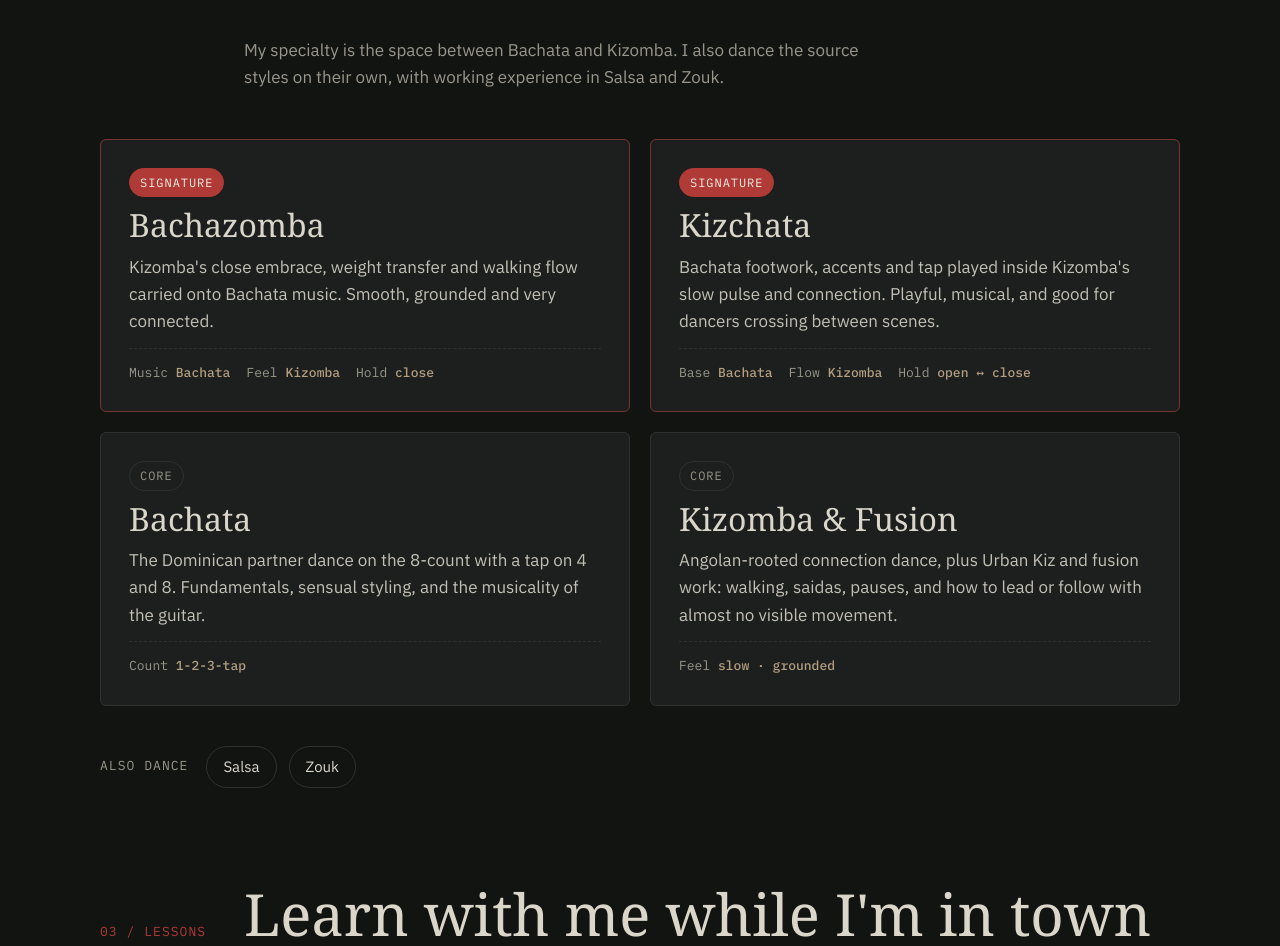
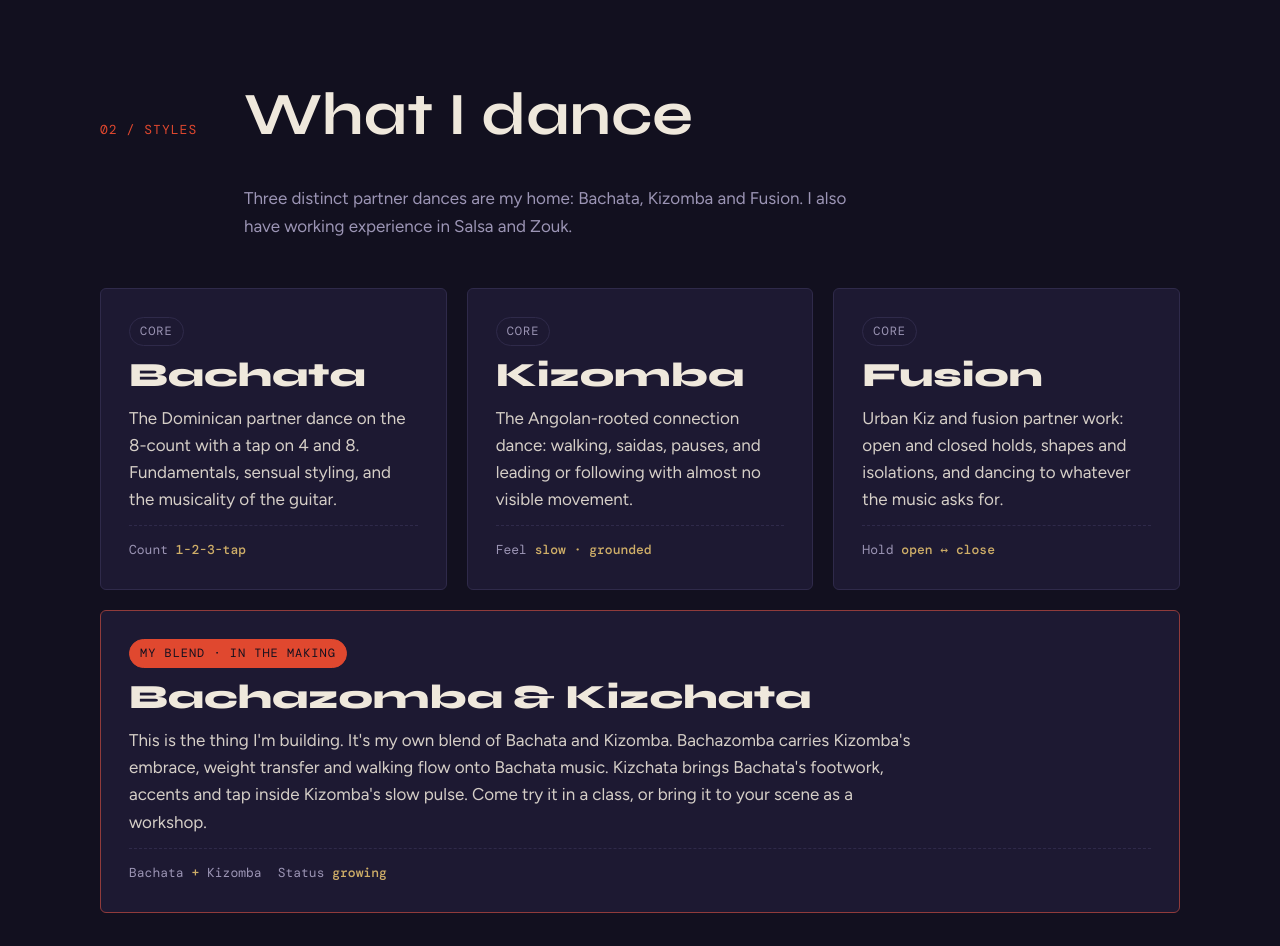
Before and after one commit to R0N1N9/roninrhythm, a plain HTML site: page index.html in a window 1280 px wide. Shown: the part 1711-2657 px from the top of the page. Drawn offline with nearby package versions, Linux system fonts and the light colour scheme; a web font is replaced by a local one.

```diff
--- a/index.html
+++ b/index.html
@@ -4,24 +4,24 @@
 <meta charset="utf-8">
 <meta name="viewport" content="width=device-width, initial-scale=1">
 <title>RoninRhythm</title>
-<meta name="description" content="Ronin Rhythm — nomadic partner dancer and DJ. Bachazomba, Kizchata, Bachata, Kizomba and fusion lessons in whatever city I'm in next.">
+<meta name="description" content="RoninRhythm: nomadic partner dancer and DJ. Bachata, Kizomba and Fusion lessons, plus Bachazomba and Kizchata, in whatever city I'm in next. A RoninSec brand.">
 <link rel="preconnect" href="https://fonts.googleapis.com">
 <link rel="preconnect" href="https://fonts.gstatic.com" crossorigin>
-<link href="https://fonts.googleapis.com/css2?family=IBM+Plex+Mono:wght@400;500&family=IBM+Plex+Sans:wght@400;500;600&family=Zen+Antique&display=swap" rel="stylesheet">
+<link href="https://fonts.googleapis.com/css2?family=Syne:wght@500;700;800&family=Figtree:wght@400;500;600&family=DM+Mono:wght@400;500&display=swap" rel="stylesheet">
 <style>
-/* Layout idea: a night social floor on the RoninSec matte black. Shares the RoninSec palette and type;
-   the 8-count runs through the page as structure. Red is the ronin's seal, brass the RoninRhythm accent. */
+/* Layout idea: a night social floor. One ink-dark stage, a vermilion "seal" accent (the ronin's mark),
+   brass for secondary detail, and an 8-count running through the page as structure. */
 :root{
-  --ink:#121412;
-  --night:#1C1F1E;
-  --line:#2D3230;
-  --paper:#DAD6CA;
-  --mist:#9A978A;
-  --seal:#B03A36;
-  --brass:#B49F80;
-  --display:"Zen Antique","Hiragino Mincho ProN",Georgia,serif;
-  --body:"IBM Plex Sans",system-ui,-apple-system,"Segoe UI",sans-serif;
-  --mono:"IBM Plex Mono",ui-monospace,Menlo,monospace;
+  --ink:#12101f;
+  --night:#1d1932;
+  --line:#2f2a4a;
+  --paper:#efe8dc;
+  --mist:#9c95b5;
+  --seal:#e0482f;
+  --brass:#cfae68;
+  --display:"Syne","Arial Black",system-ui,sans-serif;
+  --body:"Figtree",system-ui,-apple-system,"Segoe UI",sans-serif;
+  --mono:"DM Mono",ui-monospace,Menlo,monospace;
   color-scheme:dark;
 }
 *{box-sizing:border-box}
@@ -30,27 +30,27 @@ html{scroll-behavior:smooth}
 body{margin:0;background:var(--ink);color:var(--paper);font-family:var(--body);font-size:17px;line-height:1.6}
 a{color:var(--paper)}
 a:focus-visible,button:focus-visible,input:focus-visible,select:focus-visible,textarea:focus-visible{outline:2px solid var(--brass);outline-offset:3px}
-h1,h2,h3{font-family:var(--display);font-weight:400;text-wrap:balance;margin:0;line-height:1.02}
+h1,h2,h3{font-family:var(--display);text-wrap:balance;margin:0;line-height:1.02}
 .wrap{max-width:1160px;margin:0 auto;padding:0 clamp(16px,4vw,40px)}
 .mono{font-family:var(--mono);font-size:13px;letter-spacing:.08em;text-transform:uppercase}
 
 /* nav */
 nav{position:sticky;top:0;z-index:10;background:color-mix(in srgb,var(--ink) 88%,transparent);backdrop-filter:blur(8px);border-bottom:1px solid var(--line)}
 nav .wrap{display:flex;align-items:center;justify-content:space-between;gap:16px;height:60px}
-.brand{font-family:var(--display);font-weight:400;font-size:18px;text-decoration:none;display:flex;align-items:center;gap:10px}
-.seal{width:22px;height:22px;background:var(--seal);border-radius:3px;display:grid;place-items:center;font-size:12px;color:#f3efe6;font-weight:600;transform:rotate(-4deg)}
+.brand{font-family:var(--display);font-weight:800;font-size:18px;text-decoration:none;display:flex;align-items:center;gap:10px}
+.seal{width:22px;height:22px;background:var(--seal);border-radius:3px;display:grid;place-items:center;font-size:12px;color:var(--ink);font-weight:800;transform:rotate(-4deg)}
 nav ul{list-style:none;display:flex;gap:22px;margin:0;padding:0}
 nav ul a{text-decoration:none;color:var(--mist);font-size:15px}
 nav ul a:hover{color:var(--paper)}
-.cta{background:var(--seal);color:#f3efe6;border:0;font:600 15px var(--body);padding:10px 18px;border-radius:999px;text-decoration:none;cursor:pointer}
-.cta:hover{background:#c4443f}
+.cta{background:var(--seal);color:var(--ink);border:0;font:600 15px var(--body);padding:10px 18px;border-radius:999px;text-decoration:none;cursor:pointer}
+.cta:hover{background:#ec5b42}
 @media (max-width:760px){nav ul{display:none}}
 
 /* hero */
 .hero{position:relative;padding:72px 0 40px;overflow:hidden}
-.hero h1{font-size:clamp(56px,11vw,140px);letter-spacing:.005em}
-.hero h1 em{font-style:normal;color:var(--brass)}
-.hero h1 .dot{color:var(--seal)}
+.hero h1{font-size:clamp(56px,11vw,148px);font-weight:800;letter-spacing:-.03em}
+.hero h1 .r2{color:transparent;-webkit-text-stroke:1.5px var(--paper);display:block}
+.hero h1 .r2 em{font-style:normal;color:var(--seal);-webkit-text-stroke:0}
 .hero .lede{max-width:560px;font-size:20px;color:var(--paper);margin:28px 0 0}
 .hero .lede b{color:var(--brass);font-weight:600}
 .hero-row{display:flex;flex-wrap:wrap;gap:12px;margin-top:32px;align-items:center}
@@ -65,7 +65,7 @@ nav ul a:hover{color:var(--paper)}
 .stats{display:grid;grid-template-columns:repeat(4,1fr);gap:0;border-bottom:1px solid var(--line)}
 .stat{padding:28px 20px;border-right:1px solid var(--line)}
 .stat:last-child{border-right:0}
-.stat .n{font-family:var(--display);font-size:44px;line-height:1;font-variant-numeric:tabular-nums}
+.stat .n{font-family:var(--display);font-weight:800;font-size:44px;line-height:1;font-variant-numeric:tabular-nums}
 .stat .n sup{color:var(--seal);font-size:24px}
 .stat p{margin:8px 0 0;color:var(--mist);font-size:15px}
 @media (max-width:760px){.stats{grid-template-columns:repeat(2,1fr)}.stat:nth-child(2){border-right:0}.stat:nth-child(-n+2){border-bottom:1px solid var(--line)}}
@@ -74,7 +74,7 @@ nav ul a:hover{color:var(--paper)}
 section{padding:96px 0}
 .sec-head{display:grid;grid-template-columns:120px 1fr;gap:24px;margin-bottom:48px;align-items:baseline}
 .sec-head .mono{color:var(--seal)}
-.sec-head h2{font-size:clamp(36px,5vw,58px)}
+.sec-head h2{font-size:clamp(36px,5vw,60px);font-weight:700}
 .sec-head p{grid-column:2;max-width:620px;color:var(--mist);margin:16px 0 0}
 @media (max-width:640px){.sec-head{grid-template-columns:1fr}.sec-head p{grid-column:1}}
 
@@ -91,25 +91,29 @@ section{padding:96px 0}
 
 /* styles */
 .styles{display:grid;grid-template-columns:repeat(2,1fr);gap:20px}
+.styles.three{grid-template-columns:repeat(3,1fr)}
+.style.blend{grid-column:1/-1}
+.style.blend p{max-width:72ch}
 .style{border:1px solid var(--line);border-radius:6px;padding:28px;background:var(--night);display:flex;flex-direction:column;gap:12px}
 .style.primary{border-color:color-mix(in srgb,var(--seal) 55%,var(--line))}
 .style .tag{align-self:flex-start;font-family:var(--mono);font-size:12px;letter-spacing:.08em;text-transform:uppercase;padding:4px 10px;border-radius:999px;border:1px solid var(--line);color:var(--mist)}
-.style.primary .tag{background:var(--seal);border-color:var(--seal);color:#f3efe6}
-.style h3{font-size:32px}
+.style.primary .tag{background:var(--seal);border-color:var(--seal);color:var(--ink)}
+.style h3{font-size:34px;font-weight:800}
 .style p{margin:0;color:var(--paper);opacity:.88}
 .style .meta{margin-top:auto;padding-top:14px;border-top:1px dashed var(--line);display:flex;flex-wrap:wrap;gap:16px;color:var(--mist);font-family:var(--mono);font-size:13px}
 .style .meta b{color:var(--brass);font-weight:500}
 .also{grid-column:1/-1;display:flex;flex-wrap:wrap;gap:12px;align-items:center;padding:20px 0 0}
 .also .mono{color:var(--mist);margin-right:6px}
 .chip{border:1px solid var(--line);padding:8px 16px;border-radius:999px;font-size:15px}
-@media (max-width:760px){.styles{grid-template-columns:1fr}}
+@media (max-width:960px){.styles.three{grid-template-columns:1fr 1fr}}
+@media (max-width:760px){.styles,.styles.three{grid-template-columns:1fr}}
 
 /* lessons */
 .lessons{display:grid;grid-template-columns:repeat(4,1fr);border-top:1px solid var(--line)}
 .lesson{padding:28px 22px 32px;border-right:1px solid var(--line);display:flex;flex-direction:column;gap:12px}
 .lesson:last-child{border-right:0}
 .lesson .mono{color:var(--brass)}
-.lesson h3{font-size:24px}
+.lesson h3{font-size:24px;font-weight:700}
 .lesson p{margin:0;color:var(--mist);font-size:16px}
 .lesson ul{margin:0;padding-left:18px;font-size:15px;color:var(--paper)}
 @media (max-width:960px){.lessons{grid-template-columns:repeat(2,1fr)}.lesson:nth-child(2){border-right:0}.lesson:nth-child(-n+2){border-bottom:1px solid var(--line)}}
@@ -159,9 +163,9 @@ form .cta{grid-column:1/-1;justify-self:start;padding:14px 26px;font-size:16px}
 .sway p{max-width:58ch;margin:0 0 18px}
 .sway-card{border:1px solid var(--line);border-radius:6px;background:var(--night);padding:28px;display:grid;gap:16px}
 .sway-card .top{display:flex;justify-content:space-between;align-items:center;gap:12px;flex-wrap:wrap}
-.sway-card .name{font-family:var(--display);font-size:40px;line-height:1}
+.sway-card .name{font-family:var(--display);font-weight:800;font-size:40px;line-height:1}
 .sway-card .name em{font-style:normal;color:var(--brass)}
-.badge{font-family:var(--mono);font-size:12px;letter-spacing:.08em;text-transform:uppercase;padding:4px 10px;border-radius:2px;border:1px solid var(--seal);color:var(--seal)}
+.badge{font-family:var(--mono);font-size:12px;letter-spacing:.08em;text-transform:uppercase;padding:4px 10px;border-radius:999px;border:1px solid var(--seal);color:var(--seal)}
 .badge.live{border-color:var(--brass);color:var(--brass)}
 .sway-card ul{margin:0;padding:0;list-style:none;display:grid;gap:10px}
 .sway-card li{display:grid;grid-template-columns:22px 1fr;gap:8px;color:var(--paper)}
@@ -174,7 +178,7 @@ footer .wrap{display:flex;flex-wrap:wrap;justify-content:space-between;gap:24px;
 .family{display:flex;align-items:center;gap:14px;text-decoration:none;border:1px solid var(--line);border-radius:6px;padding:14px 18px}
 .family:hover{border-color:var(--brass)}
 .family small{display:block;color:var(--mist);font-size:13px}
-.family strong{font-family:var(--display);font-size:20px;font-weight:400}
+.family strong{font-family:var(--display);font-size:18px}
 footer .fine{color:var(--mist);font-size:14px}
 </style>
 </head>
@@ -198,8 +202,8 @@ footer .fine{color:var(--mist);font-size:14px}
 <header class="hero" id="top">
   <div class="wrap">
     <p class="mono" style="color:var(--brass);margin:0 0 18px">Dance instruction · DJ &amp; music production · No fixed address</p>
-    <h1>Ronin<em>Rhythm</em><span class="dot">.</span></h1>
-    <p class="lede">A masterless dancer working the road. I teach <b>Bachazomba</b> and <b>Kizchata</b>, the fusions where Bachata's music meets Kizomba's connection, in whatever city the next social takes me.</p>
+    <h1>Ronin<span class="r2">Rhythm<em>.</em></span></h1>
+    <p class="lede">I dance <b>Bachazomba</b> and <b>Kizchata</b>. That's my shorthand for Bachata, Kizomba and Fusion, and for the blend of the two that I'm building. I'm a masterless dancer working the road, and I teach in whatever city the next social takes me.</p>
     <div class="hero-row">
       <a class="cta" href="#book">Book a lesson in your city</a>
       <a class="ghost" href="#dj">Hire me to DJ</a>
@@ -218,7 +222,7 @@ footer .fine{color:var(--mist);font-size:14px}
   <div class="stats">
     <div class="stat"><div class="n">200<sup>+</sup></div><p>dance venues danced in</p></div>
     <div class="stat"><div class="n">US<sup>+</sup></div><p>coast to coast, plus international floors</p></div>
-    <div class="stat"><div class="n">2</div><p>signature fusions: Bachazomba &amp; Kizchata</p></div>
+    <div class="stat"><div class="n">3</div><p>core styles: Bachata, Kizomba &amp; Fusion</p></div>
     <div class="stat"><div class="n">1:1</div><p>private, couples and group lessons</p></div>
   </div>
 </div>
@@ -248,20 +252,8 @@ footer .fine{color:var(--mist);font-size:14px}
 <section id="styles" style="padding-top:0">
   <div class="wrap">
     <div class="sec-head"><span class="mono">02 / Styles</span><h2>What I dance</h2>
-      <p>My specialty is the space between Bachata and Kizomba. I also dance the source styles on their own, with working experience in Salsa and Zouk.</p></div>
-    <div class="styles">
-      <article class="style primary">
-        <span class="tag">Signature</span>
-        <h3>Bachazomba</h3>
-        <p>Kizomba's close embrace, weight transfer and walking flow carried onto Bachata music. Smooth, grounded and very connected.</p>
-        <div class="meta"><span>Music <b>Bachata</b></span><span>Feel <b>Kizomba</b></span><span>Hold <b>close</b></span></div>
-      </article>
-      <article class="style primary">
-        <span class="tag">Signature</span>
-        <h3>Kizchata</h3>
-        <p>Bachata footwork, accents and tap played inside Kizomba's slow pulse and connection. Playful, musical, and good for dancers crossing between scenes.</p>
-        <div class="meta"><span>Base <b>Bachata</b></span><span>Flow <b>Kizomba</b></span><span>Hold <b>open ↔ close</b></span></div>
-      </article>
+      <p>Three distinct partner dances are my home: Bachata, Kizomba and Fusion. I also have working experience in Salsa and Zouk.</p></div>
+    <div class="styles three">
       <article class="style">
         <span class="tag">Core</span>
         <h3>Bachata</h3>
@@ -270,9 +262,21 @@ footer .fine{color:var(--mist);font-size:14px}
       </article>
       <article class="style">
         <span class="tag">Core</span>
-        <h3>Kizomba &amp; Fusion</h3>
-        <p>Angolan-rooted connection dance, plus Urban Kiz and fusion work: walking, saidas, pauses, and how to lead or follow with almost no visible movement.</p>
+        <h3>Kizomba</h3>
+        <p>The Angolan-rooted connection dance: walking, saidas, pauses, and leading or following with almost no visible movement.</p>
         <div class="meta"><span>Feel <b>slow · grounded</b></span></div>
+      </article>
+      <article class="style">
+        <span class="tag">Core</span>
+        <h3>Fusion</h3>
+        <p>Urban Kiz and fusion partner work: open and closed holds, shapes and isolations, and dancing to whatever the music asks for.</p>
+        <div class="meta"><span>Hold <b>open ↔ close</b></span></div>
+      </article>
+      <article class="style primary blend">
+        <span class="tag">My blend · in the making</span>
+        <h3>Bachazomba &amp; Kizchata</h3>
+        <p>This is the thing I'm building. It's my own blend of Bachata and Kizomba. Bachazomba carries Kizomba's embrace, weight transfer and walking flow onto Bachata music. Kizchata brings Bachata's footwork, accents and tap inside Kizomba's slow pulse. Come try it in a class, or bring it to your scene as a workshop.</p>
+        <div class="meta"><span>Bachata <b>+</b> Kizomba</span><span>Status <b>growing</b></span></div>
       </article>
       <div class="also">
         <span class="mono">Also dance</span>
@@ -290,7 +294,7 @@ footer .fine{color:var(--mist);font-size:14px}
     <div class="lessons">
       <div class="lesson"><span class="mono">Private</span><h3>One-on-one</h3><p>Focused work on your dancing at your pace.</p><ul><li>All levels, lead or follow</li><li>Technique and connection fixes</li><li>Prep for festivals and socials</li></ul></div>
       <div class="lesson"><span class="mono">Couples</span><h3>Two of you</h3><p>For partners, friends, or a first-dance song.</p><ul><li>Lead/follow clarity</li><li>Choreo or social-ready</li><li>Wedding first dance</li></ul></div>
-      <div class="lesson"><span class="mono">Group</span><h3>Workshops</h3><p>For studios, socials and dance communities.</p><ul><li>Bachazomba / Kizchata intensives</li><li>Musicality sessions</li><li>Pre-social classes</li></ul></div>
+      <div class="lesson"><span class="mono">Group</span><h3>Workshops</h3><p>For studios, socials and dance communities.</p><ul><li>Bachata, Kizomba &amp; Fusion</li><li>Bachazomba / Kizchata intensives</li><li>Musicality sessions</li><li>Pre-social classes</li></ul></div>
       <div class="lesson"><span class="mono">Events</span><h3>Teach + DJ</h3><p>A class before the social, then I play the night.</p><ul><li>One booking, full evening</li><li>Bachata / Kiz / fusion sets</li><li>Festivals and pop-ups</li></ul></div>
     </div>
     <p class="note">Rates depend on format, group size and travel. Ask and I'll send a quote.</p>
@@ -371,7 +375,7 @@ footer .fine{color:var(--mist);font-size:14px}
           </select></div>
         <div class="field"><label for="f-style">Style</label>
           <select id="f-style">
-            <option>Bachazomba</option><option>Kizchata</option><option>Bachata</option><option>Kizomba / Urban Kiz</option><option>Salsa</option><option>Zouk</option><option>Not sure yet</option>
+            <option>Bachata</option><option>Kizomba</option><option>Fusion / Urban Kiz</option><option>Bachazomba / Kizchata</option><option>Salsa</option><option>Zouk</option><option>Not sure yet</option>
           </select></div>
         <div class="field"><label for="f-level">Level</label>
           <select id="f-level"><option>Beginner</option><option>Improver</option><option>Intermediate</option><option>Advanced</option><option>Mixed group</option></select></div>
@@ -435,7 +439,7 @@ const reduce = matchMedia("(prefers-reduced-motion: reduce)").matches;
     x.clearRect(0,0,w,h);
     const mid = h/2, beats = 8, bw = w/beats;
     // beat grid
-    x.font = "500 12px 'IBM Plex Mono', monospace"; x.textAlign = "center";
+    x.font = "500 12px 'DM Mono', monospace"; x.textAlign = "center";
     const labels = ["1","2","3","tap","5","6","7","tap"];
     const play = (t/600) % beats;
     for(let i=0;i<beats;i++){
@@ -443,7 +447,7 @@ const reduce = matchMedia("(prefers-reduced-motion: reduce)").matches;
       x.strokeStyle = LINE; x.lineWidth = 1;
       x.beginPath(); x.moveTo(bw*i,8); x.lineTo(bw*i,h-8); x.stroke();
       const active = Math.floor(play) === i;
-      x.fillStyle = active ? (i%4===3 ? SEAL : "#DAD6CA") : MIST;
+      x.fillStyle = active ? (i%4===3 ? SEAL : "#efe8dc") : MIST;
       x.fillText(labels[i], bx, h-6);
     }
     // kizomba: slow wide wave
@@ -496,7 +500,7 @@ const reduce = matchMedia("(prefers-reduced-motion: reduce)").matches;
     x.globalAlpha = 1;
     const last = pts[pts.length-1];
     x.fillStyle = SEAL; x.beginPath(); x.arc(last[0],last[1],6,0,Math.PI*2); x.fill();
-    x.font = "500 12px 'IBM Plex Mono', monospace"; x.fillStyle = SEAL; x.textAlign = "right";
+    x.font = "500 12px 'DM Mono', monospace"; x.fillStyle = SEAL; x.textAlign = "right";
     x.fillText("NEXT FLOOR →", last[0]-10, last[1]-12);
     x.fillStyle = BRASS; x.textAlign = "left";
     x.fillText("200+ VENUES", pts[0][0], 16);
```
Also changed, not shown: 1 other file.
